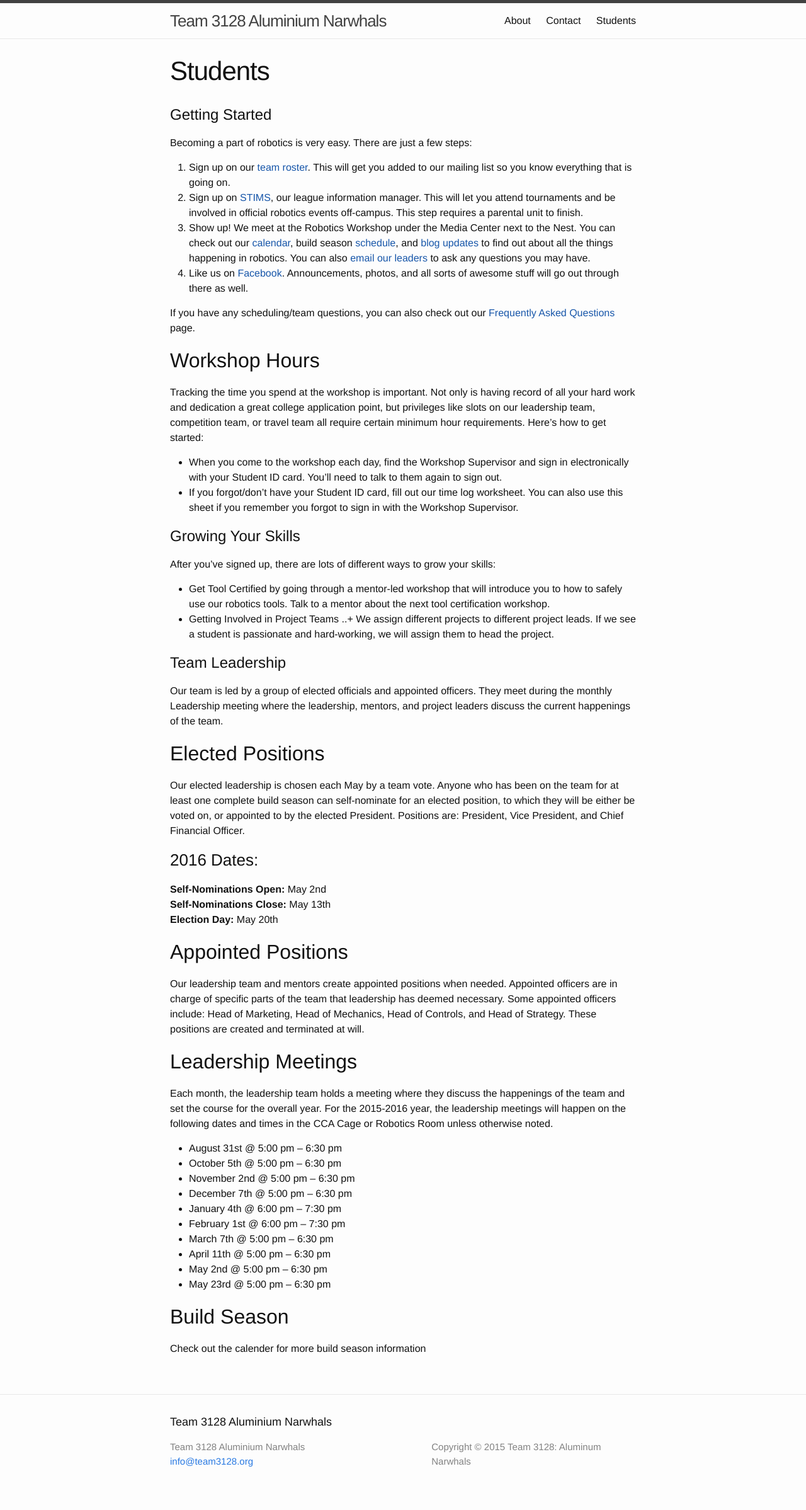
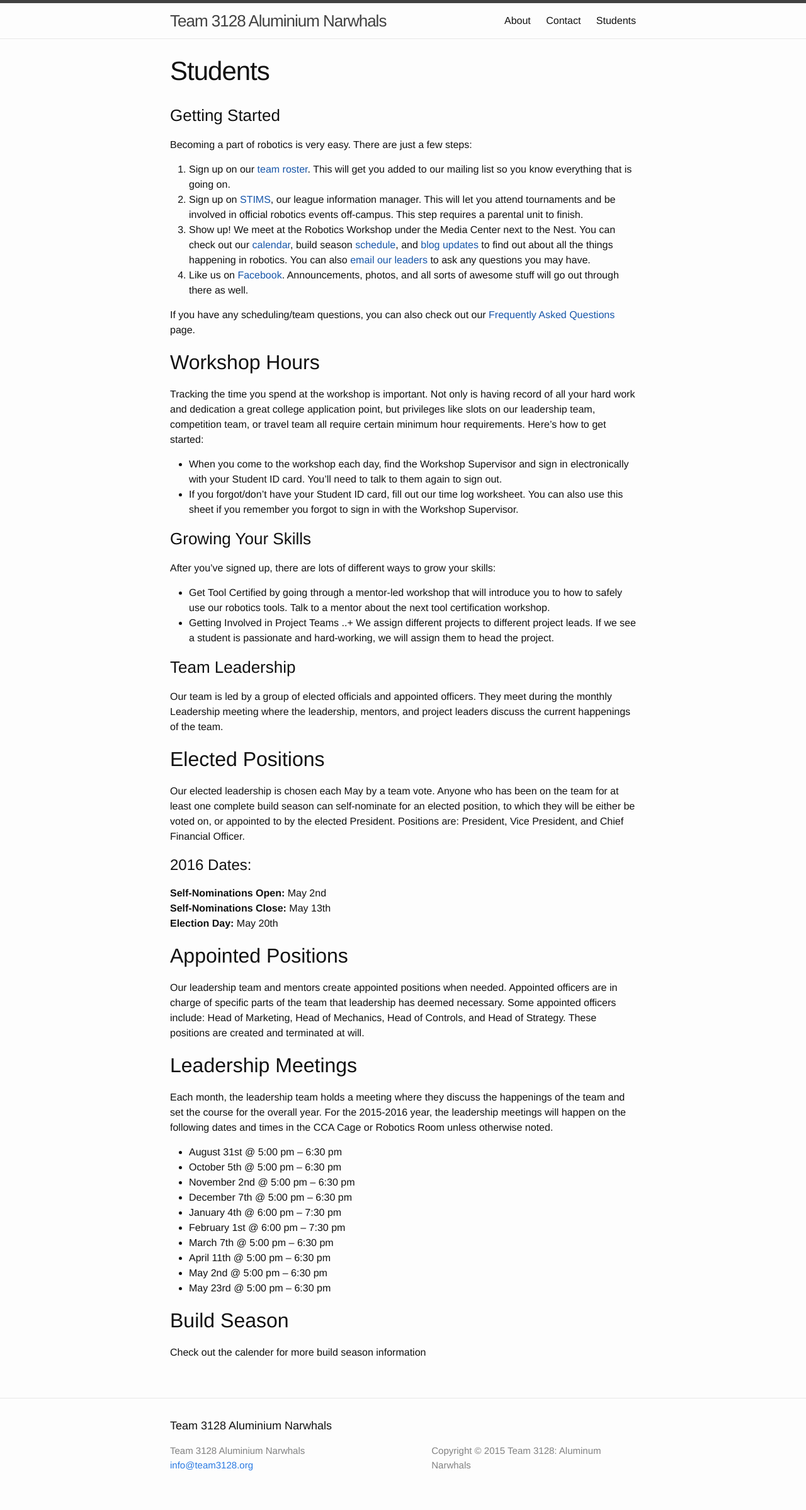
Before and after one commit to uynitsuj/team3128.github.io, a Jekyll site: the page built from students.md, in a window 1280 px wide. Shown: the whole page at 63% size. Built offline with Jekyll 4.4.1, drawn with Linux system fonts in a browser that asks for light colours.

Commit message:
Minor Formatting Fixes

```diff
--- a/students.md
+++ b/students.md
@@ -4,7 +4,7 @@
 permalink: /students/
 ---
 
-# Getting Started
+### Getting Started
 
 Becoming a part of robotics is very easy. There are just a few steps:
 
@@ -24,7 +24,7 @@
 + If you forgot/don’t have your Student ID card, fill out our time log worksheet. You can also use this sheet if you remember you forgot to sign in with the Workshop Supervisor.
 
 
-# Growing Your Skills
+### Growing Your Skills
 
 After you’ve signed up, there are lots of different ways to grow your skills:
 
@@ -32,7 +32,7 @@
 + Getting Involved in Project Teams
 ..+ We assign different projects to different project leads. If we see a student is passionate and hard-working, we will assign them to head the project.
 
-# Team Leadership
+### Team Leadership
 
 Our team is led by a group of elected officials and appointed officers. They meet during the monthly Leadership meeting where the leadership, mentors, and project leaders discuss the current happenings of the team.
 
@@ -40,7 +40,7 @@
 
 Our elected leadership is chosen each May by a team vote. Anyone who has been on the team for at least one complete build season can self-nominate for an elected position, to which they will be either be voted on, or appointed to by the elected President. Positions are: President, Vice President, and Chief Financial Officer.
 
-### 2016 Dates:
+# 2016 Dates:
 
 **Self-Nominations Open:** May 2nd
 **Self-Nominations Close:** May 13th
```
Also changed, not shown: contact.md (+1 -1 lines).
